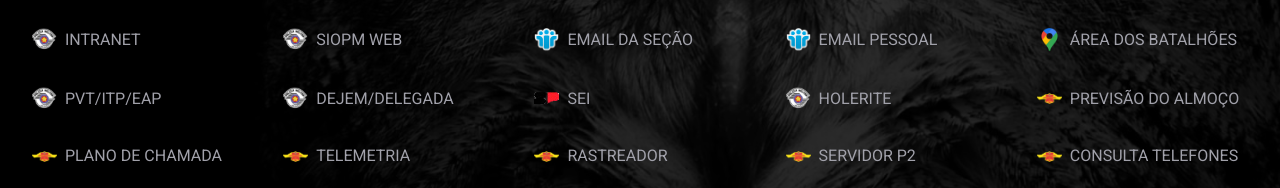
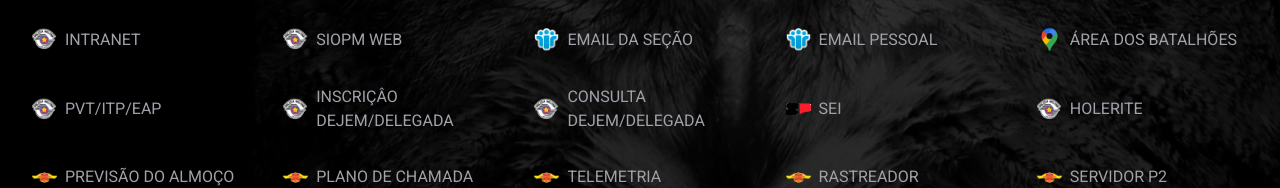
Before and after one commit to gabrieltacosta/inteligencia-project, a Next.js app: page / in a window 1280 px wide. Shown: the part 528-716 px from the top of the page. Built offline with nearby package versions, Linux system fonts and the light colour scheme; no server answers.

Commit message:
feat: incrisção dejem e delegada link

```diff
--- a/app/page.tsx
+++ b/app/page.tsx
@@ -146,7 +146,9 @@ export default function Home() {
           text="PVT/ITP/EAP"
           blank="_blank"
         />
-        <Links href="/consulta" src="/pmesp.svg" text="DEJEM/DELEGADA" />
+        <Links href="https://servicesapp.policiamilitar.sp.gov.br/Pmesp.EscalaDejemDelegada.Web/#/login" src="/pmesp.svg" text="INSCRIÇÂO DEJEM/DELEGADA" blank="_blank" />
+
+        <Links href="/consulta" src="/pmesp.svg" text="CONSULTA DEJEM/DELEGADA" />
         <Links
           href="https://minhaarea.sp.gov.br/plataformasp"
           src="/sspNovo.png"
```
